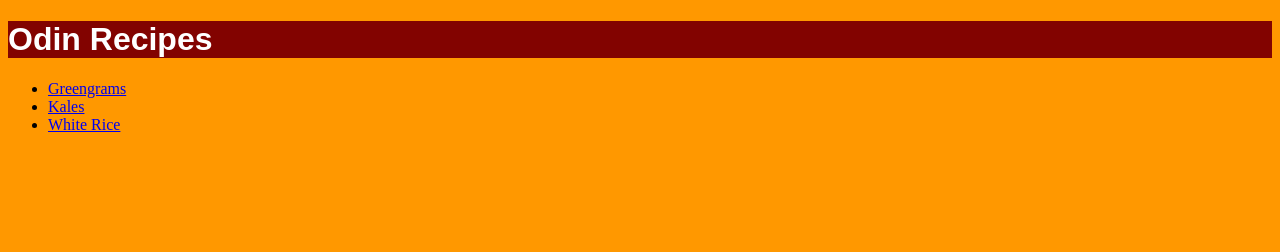
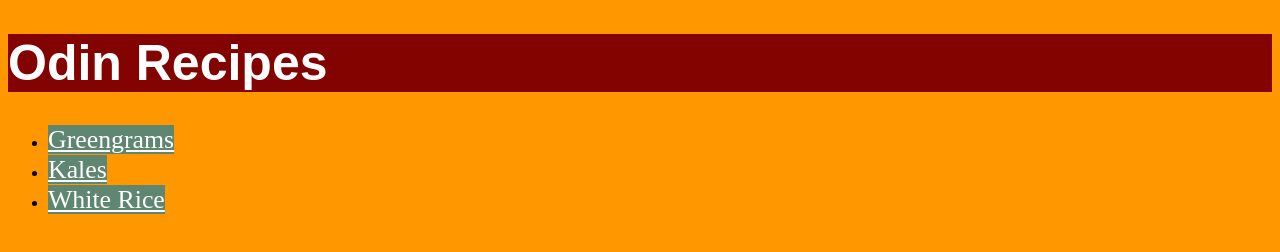
Before and after one commit to scan280/odin-recipes, a plain HTML site: page index.html in a window 1280 px wide. Drawn offline with Linux system fonts and the light colour scheme.

Commit message:
Add the css styling for background color for the List
The image inspiration have also been added

```diff
--- a/index.html
+++ b/index.html
@@ -8,7 +8,7 @@
 <body>
   <h1 class="page-name">Odin Recipes</h1>
   <ul>
-  <li><a href="recipes/greengrams.html">Greengrams</a></li>
+  <li><a class="item1" href="recipes/greengrams.html">Greengrams</a></li>
   <li><a href="recipes/kales.html">Kales</a></li>
   <li><a href="recipes/white-rice.html">White Rice</a></li>
  </ul>
--- a/styles.css
+++ b/styles.css
@@ -2,6 +2,7 @@
  color:white;
  background-color: #820300;
  font-family: Arial, Helvetica, sans-serif;
+ font-size: 50px;
  /*Used the fonts provided on https://www.w3schools.com/Css/css_font.asp
  on the table.
 
@@ -13,3 +14,10 @@
 * {
     background-color: #FF9800;
 }
+a {
+    background-color: #5F8670;
+    color:white;
+    font-size: 25.82px;
+
+    /*we used the anchor element to style the name Greengrams*/
+}
```
Also changed, not shown: Website Design Samples/Screenshot from 2024-10-25 09-12-39.png (added), Website Design Samples/deliciousa-recipe-website-template-1024x587.png (added), Website Design Samples/frs1_0.png (added).
